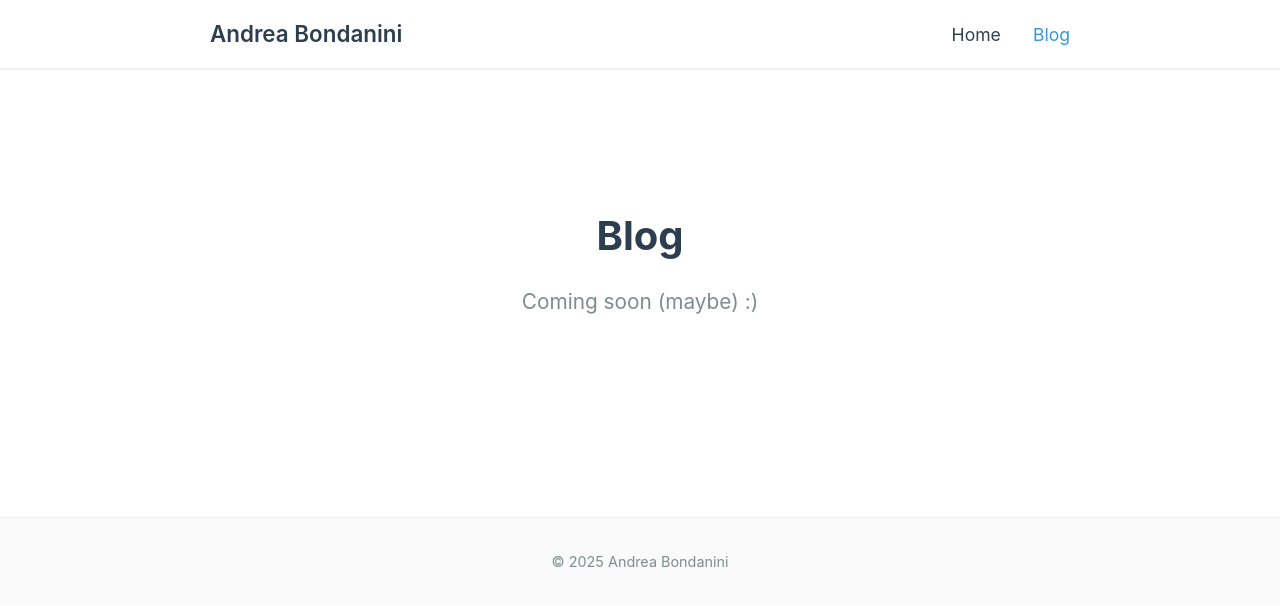
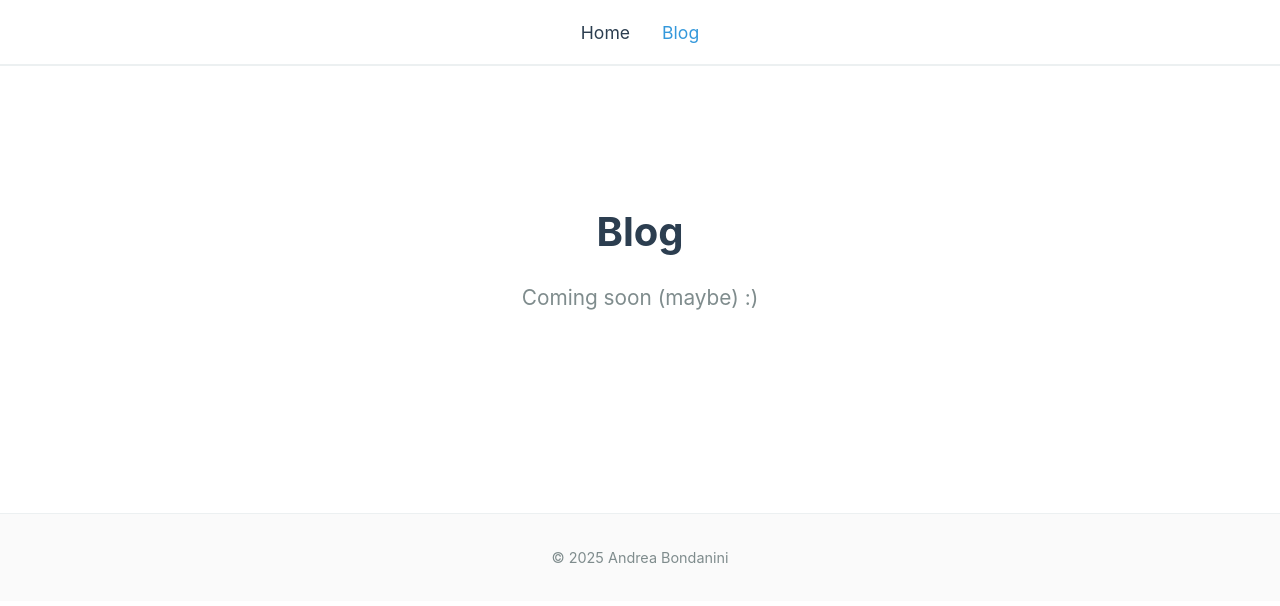
Before and after one commit to sbundaz/sbundaz.github.io, a plain HTML site: page blog.html in a window 1280 px wide. Drawn offline with Linux system fonts and the light colour scheme.

Commit message:
Change header

```diff
--- a/blog.html
+++ b/blog.html
@@ -10,7 +10,6 @@
     <!-- Navigation -->
     <nav>
         <div class="container">
-            <a href="index.html" class="logo">Andrea Bondanini</a>
             <ul class="nav-links">
                 <li><a href="index.html">Home</a></li>
                 <li><a href="blog.html" class="active">Blog</a></li>
--- a/style.css
+++ b/style.css
@@ -31,7 +31,7 @@ nav {
 
 nav .container {
     display: flex;
-    justify-content: space-between;
+    justify-content: center;
     align-items: center;
 }
 
```
Also changed, not shown: index.html (+0 -1 lines).
